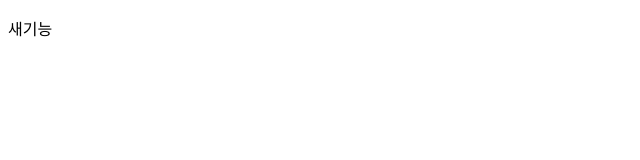
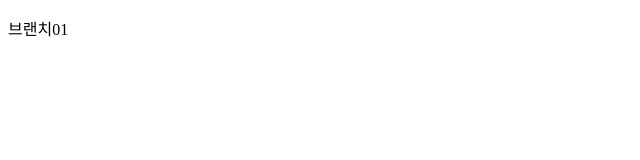
Before and after one commit to rlawlsdnjs/git_test, a plain HTML site: page index.html in a window 1280 px wide. Shown: the full height of the page, 0-640 px from the left. Drawn offline with Linux system fonts and the light colour scheme.

Commit message:
브랜치01

```diff
--- a/index.html
+++ b/index.html
@@ -7,6 +7,6 @@
     <title>메인은계속ㅇㅇㅇ진행</title>
 </head>
 <body>
-    <p>새기능</p>
+    <p>브랜치01</p>
 </body>
 </html>
```
